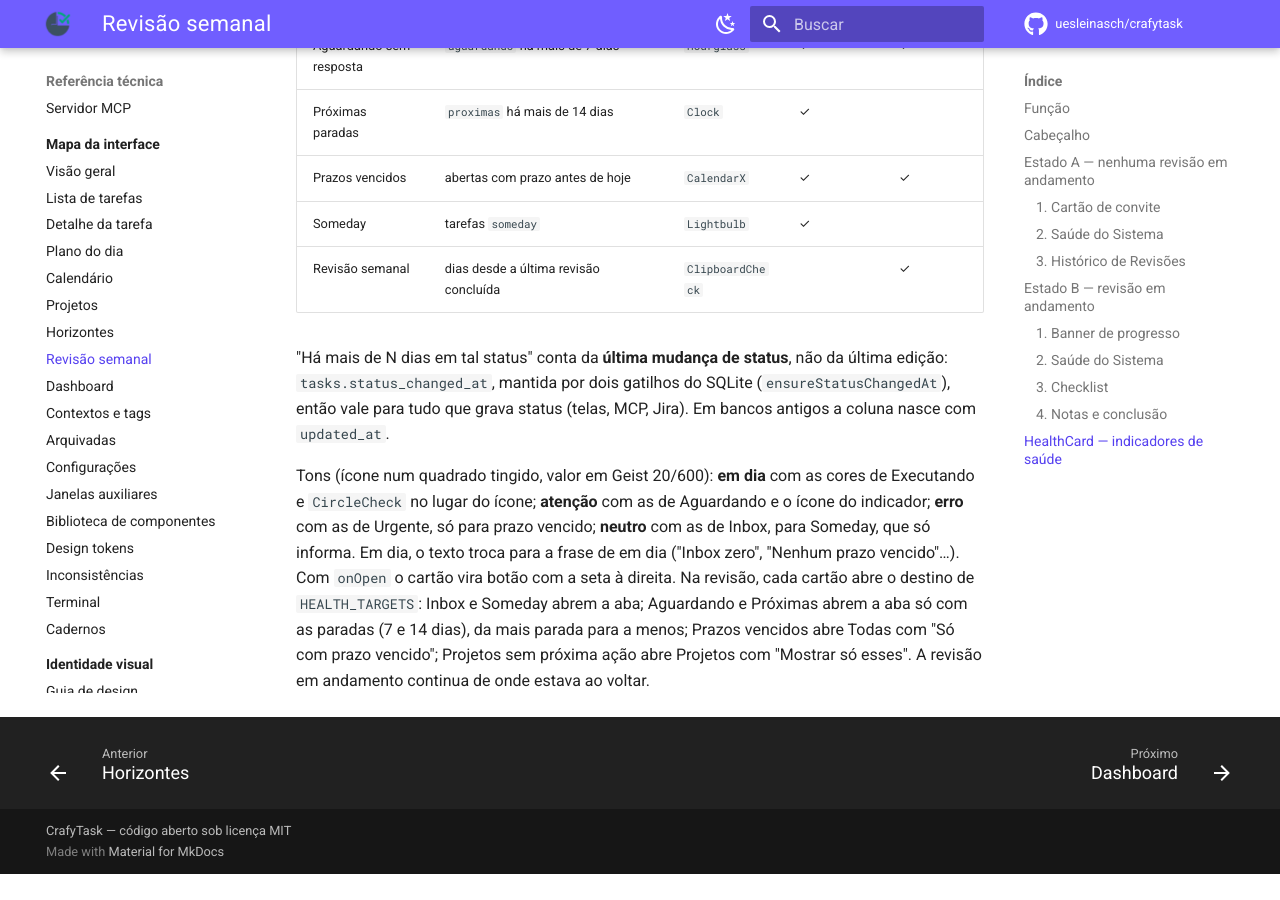
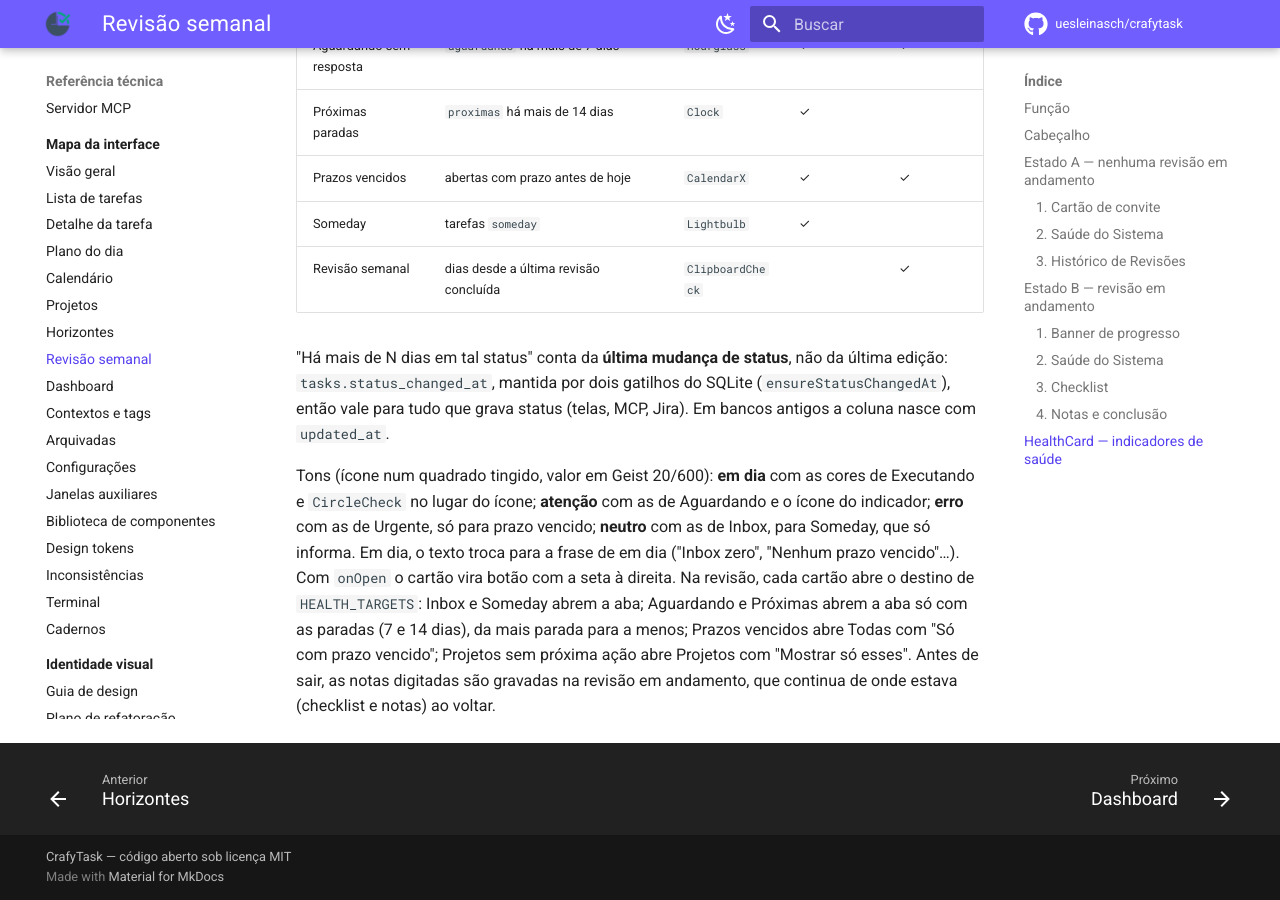
Before and after one commit to uesleinasch/crafytask, an MkDocs documentation site: the page built from docs/ui/07-revisao-semanal.md, in a window 1280 px wide and 900 px high, scrolled down 3742 px. Built offline with MkDocs 1.6.1 and Material for MkDocs 9.7.7, drawn with Linux system fonts in a browser that asks for light colours; some web fonts are replaced; comment, search, counter and statistics services are not loaded; before the commit the page ends 4616 px from its top, so only the background shows below that.

Commit message:
docs(design): textos dos destinos no protótipo e notas da revisão

```diff
--- a/docs/ui/07-revisao-semanal.md
+++ b/docs/ui/07-revisao-semanal.md
@@ -138,5 +138,5 @@ Em dia, o texto troca para a frase de em dia ("Inbox zero", "Nenhum prazo vencid
 o cartão vira botão com a seta à direita. Na revisão, cada cartão abre o destino de
 `HEALTH_TARGETS`: Inbox e Someday abrem a aba; Aguardando e Próximas abrem a aba só com as paradas
 (7 e 14 dias), da mais parada para a menos; Prazos vencidos abre Todas com "Só com prazo vencido";
-Projetos sem próxima ação abre Projetos com "Mostrar só esses". A revisão em andamento continua de
-onde estava ao voltar.
+Projetos sem próxima ação abre Projetos com "Mostrar só esses". Antes de sair, as notas digitadas são
+gravadas na revisão em andamento, que continua de onde estava (checklist e notas) ao voltar.
```
Also changed, not shown: docs/design/prototipo/index.html (+8 -8 lines), docs/ui/01-lista-de-tarefas.md (+1 -1 lines), docs/ui/09-contextos-e-tags.md (+1 -1 lines).
